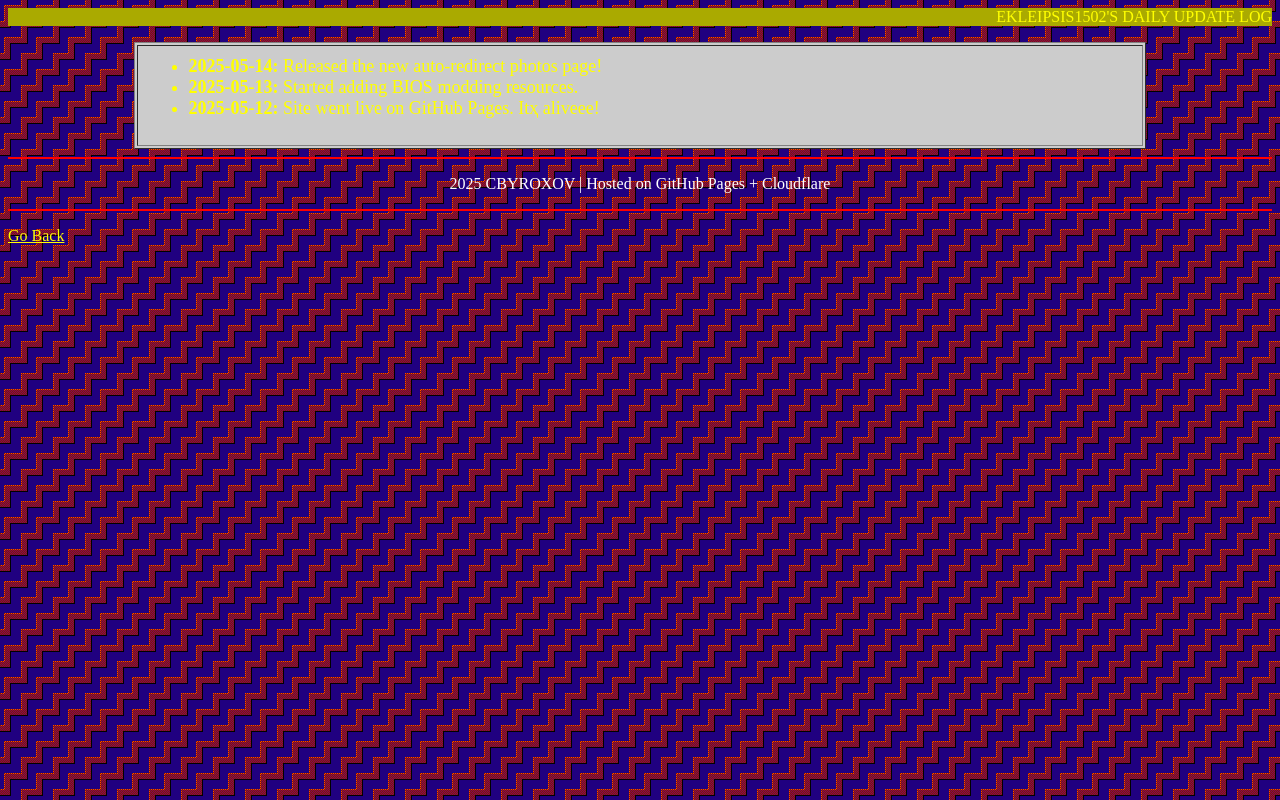
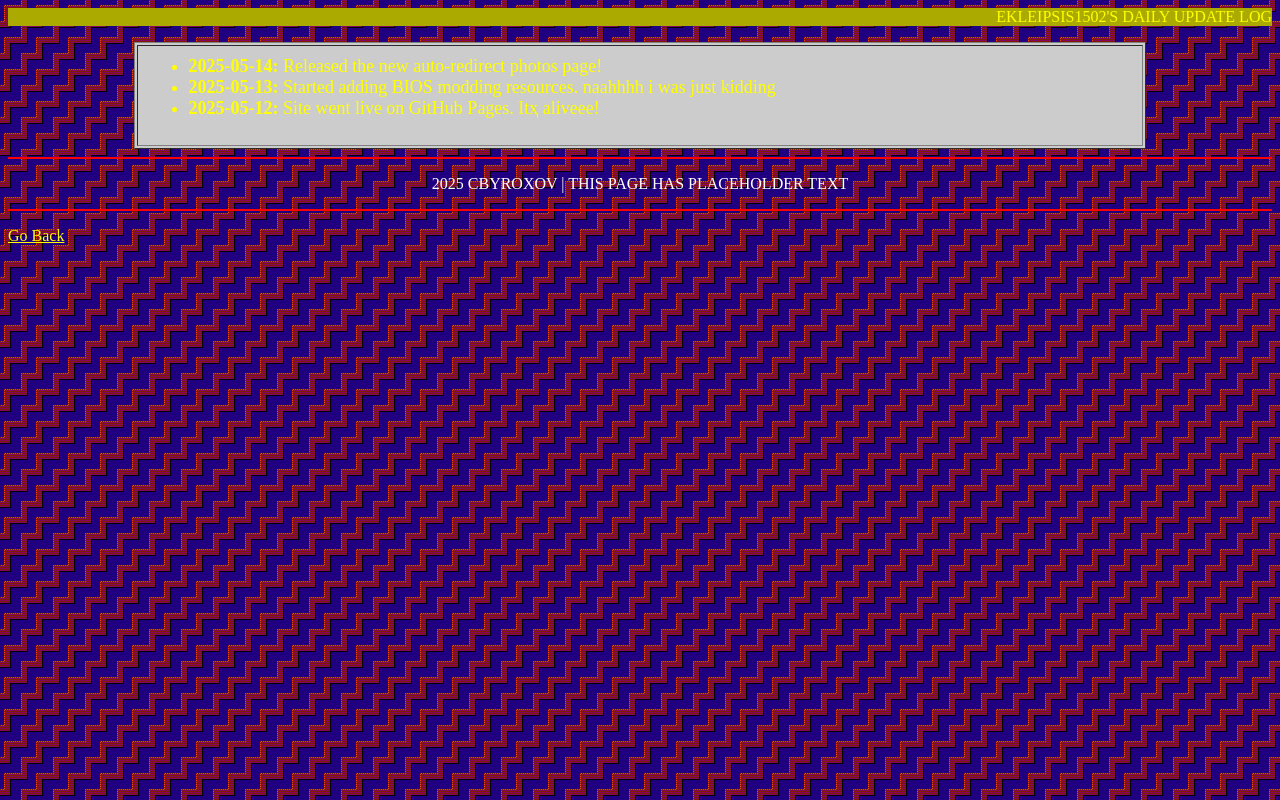
Before and after one commit to cbyroxov/ekleipsis1502web, a plain HTML site: page updates.htm in a window 1280 px wide. Drawn offline with Linux system fonts and the light colour scheme.

Commit message:
Update updates.htm

```diff
--- a/updates.htm
+++ b/updates.htm
@@ -21,7 +21,7 @@ link="#FFFF00" vlink="#FFFF00" alink="#FF0000">
             <li><font size="4" face="Times New Roman"><b>2025-05-14:</b>
                 Released the new auto-redirect photos page!</font></li>
             <li><font size="4" face="Times New Roman"><b>2025-05-13:</b>
-                Started adding BIOS modding resources.</font></li>
+                Started adding BIOS modding resources. naahhhh i was just kidding</font></li>
             <li><font size="4" face="Times New Roman"><b>2025-05-12:</b>
                 Site went live on GitHub Pages. Itҳ aliveee!</font></li>
         </ul>
@@ -34,7 +34,7 @@ link="#FFFF00" vlink="#FFFF00" alink="#FF0000">
 
 <p align="center"><font color="#FFFFFF" size="3">2</font><font
 color="#FFFFFF" size="3" face="Times New Roman">025 CBYROXOV |
-Hosted on GitHub Pages + Cloudflare</font> </p>
+THIS PAGE HAS PLACEHOLDER TEXT</font> </p>
 
 <hr color="#FF0000">
 
```
